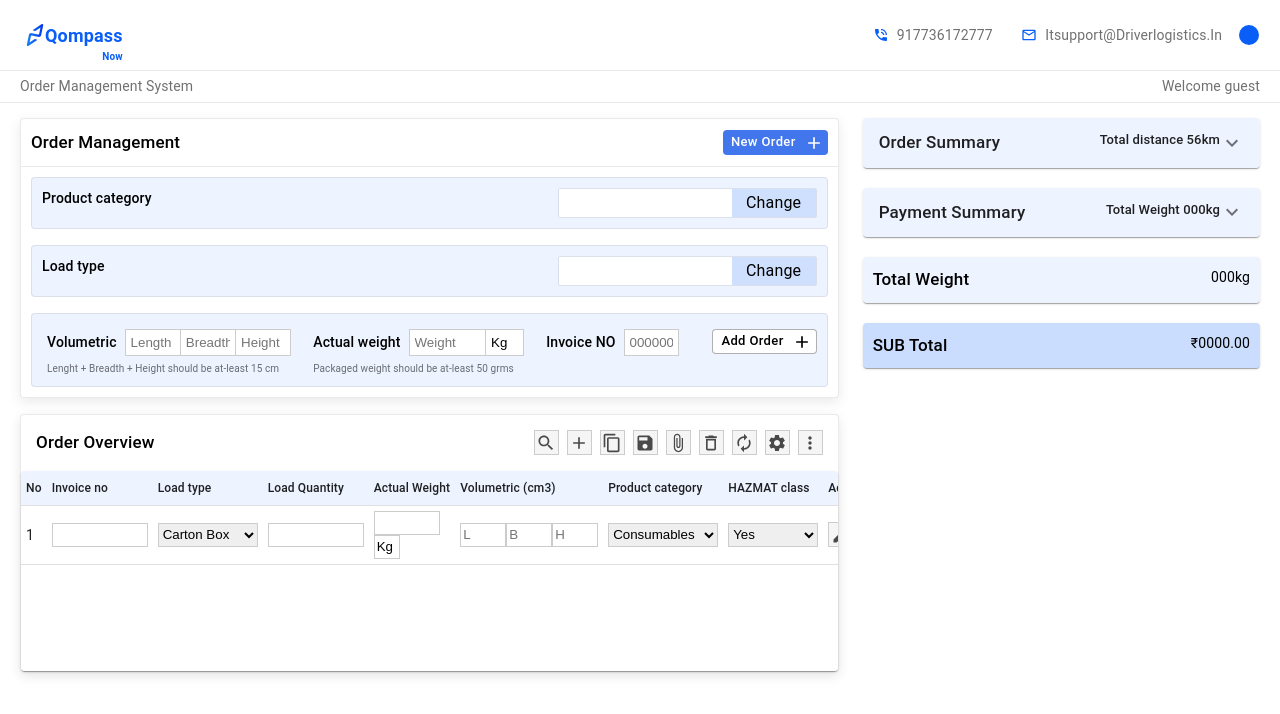
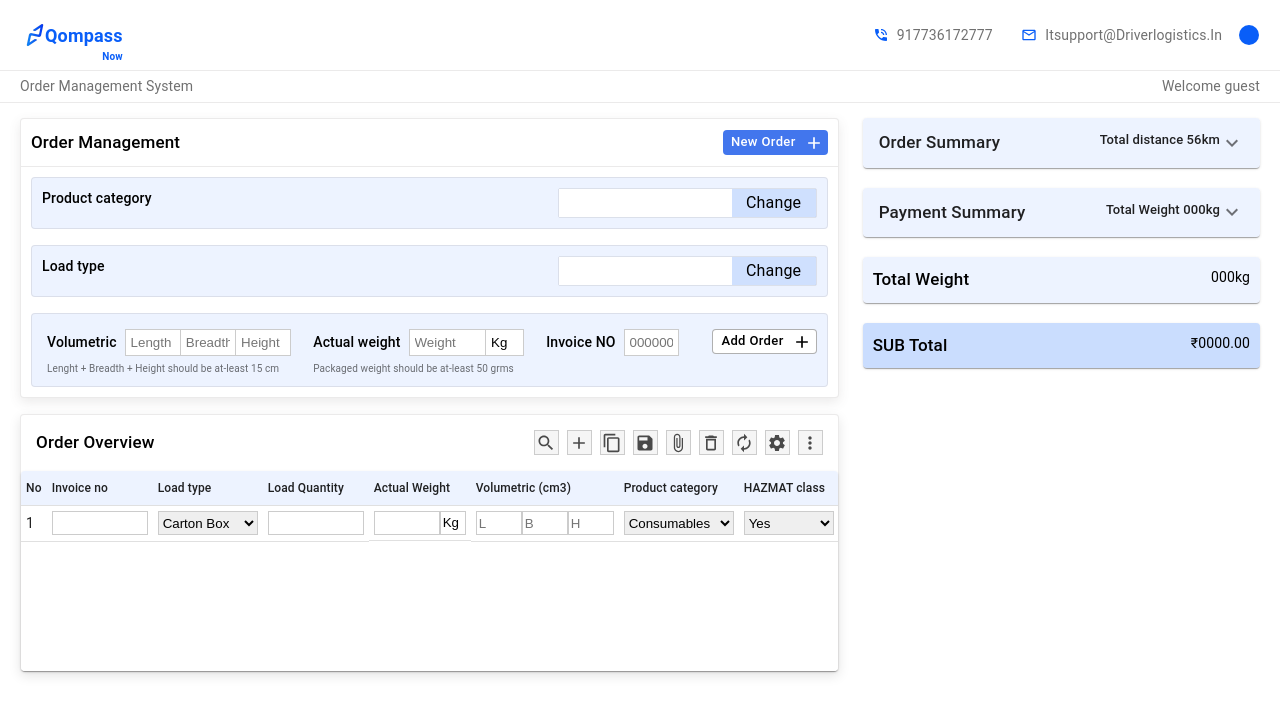
Before and after one commit to sanjaii1/driverLogi-qompassNow-app, a React (Create React App) app: page / in a window 1280 px wide. Shown: the top 714 px of the page. Built offline with nearby package versions, Linux system fonts and the light colour scheme.

Commit message:
fix: respo

```diff
--- a/src/pages/componets/orderOverview.js
+++ b/src/pages/componets/orderOverview.js
@@ -311,7 +311,7 @@ export default function OrderOverview({ tableData }) {
                       }}
                     />
                   </TableCell>
-                  <TableCell sx={{ padding: "5px" }}>
+                  <TableCell sx={{ padding: "5px",display:"flex" }}>
                     <input
                       variant="outlined"
                       size="small"
```
